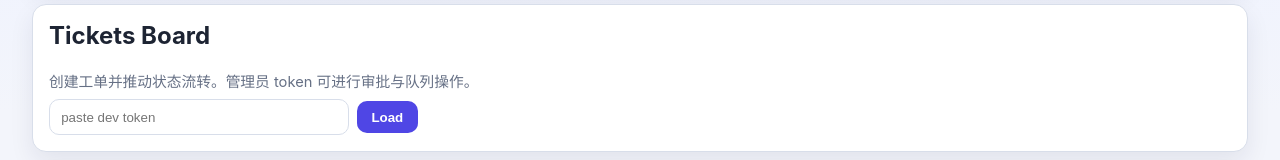
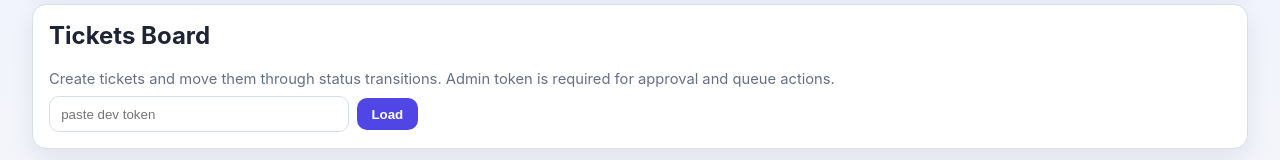
Before and after one commit to AstroMen/agentops-hub, a Next.js app in the folder apps/dashboard_web/: page /tickets in a window 1280 px wide. Shown: the part 128-288 px from the top of the page. Built offline with nearby package versions, Linux system fonts and the light colour scheme; no server answers.

Commit message:
Replace Chinese page copy with English text

```diff
--- a/apps/dashboard_web/app/runs/page.js
+++ b/apps/dashboard_web/app/runs/page.js
@@ -21,7 +21,7 @@ export default function RunsPage() {
       <div className="controls" style={{ justifyContent: 'space-between' }}>
         <div>
           <h2 style={{ margin: 0 }}>Runs</h2>
-          <p className="subtitle" style={{ marginTop: 4 }}>查看每次执行记录、状态与产物。</p>
+          <p className="subtitle" style={{ marginTop: 4 }}>View each execution record, status, and generated artifacts.</p>
         </div>
         <button className="btn" onClick={loadRuns}>Load Runs</button>
       </div>
--- a/apps/dashboard_web/app/tickets/page.js
+++ b/apps/dashboard_web/app/tickets/page.js
@@ -66,7 +66,7 @@ export default function TicketsPage() {
     <div style={{ display: 'grid', gap: '1rem' }}>
       <section className="card">
         <h2 style={{ marginTop: 0 }}>Tickets Board</h2>
-        <p className="subtitle">创建工单并推动状态流转。管理员 token 可进行审批与队列操作。</p>
+        <p className="subtitle">Create tickets and move them through status transitions. Admin token is required for approval and queue actions.</p>
         <div className="controls" style={{ marginTop: '.5rem' }}>
           <input
             className="input"
```
